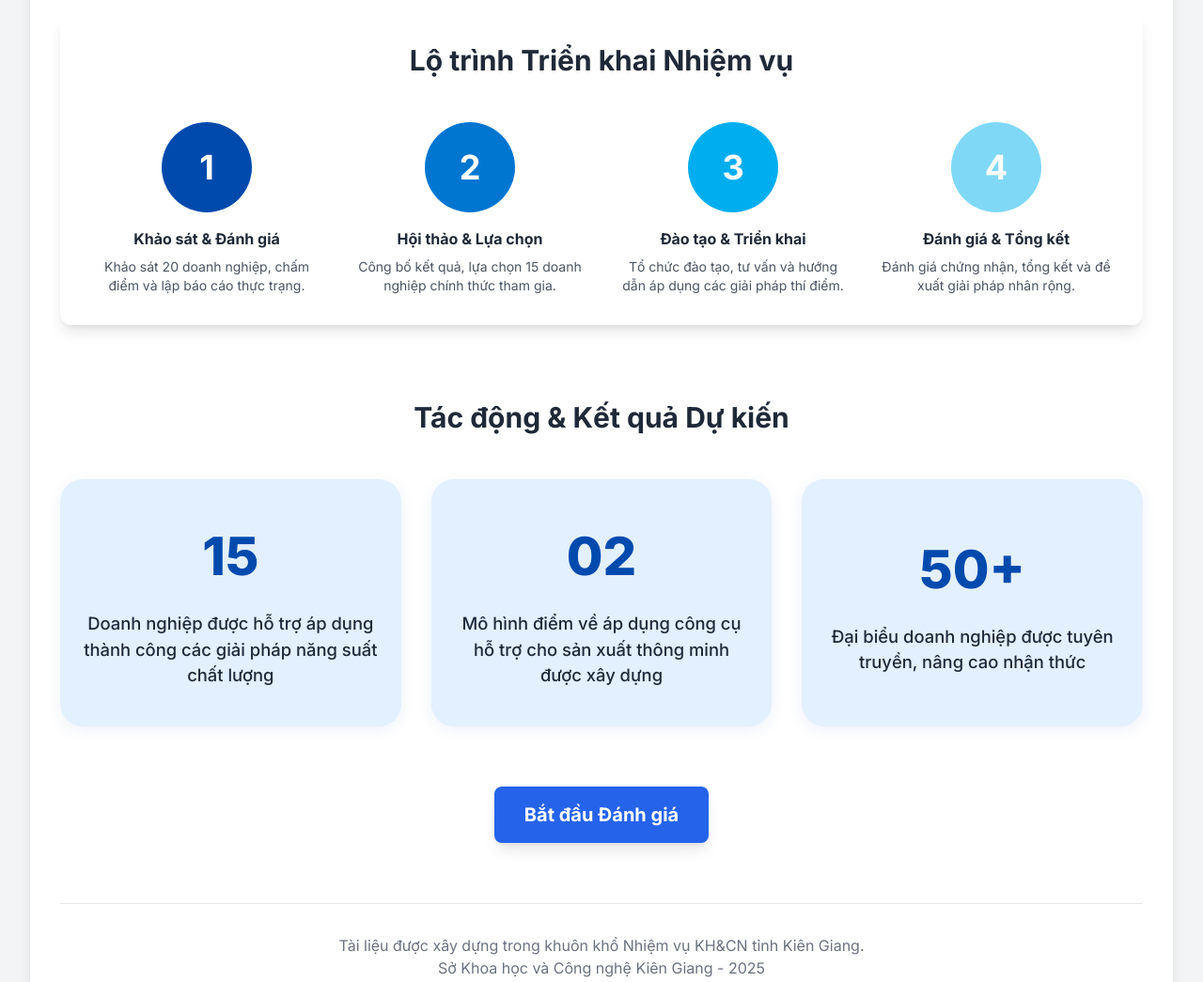
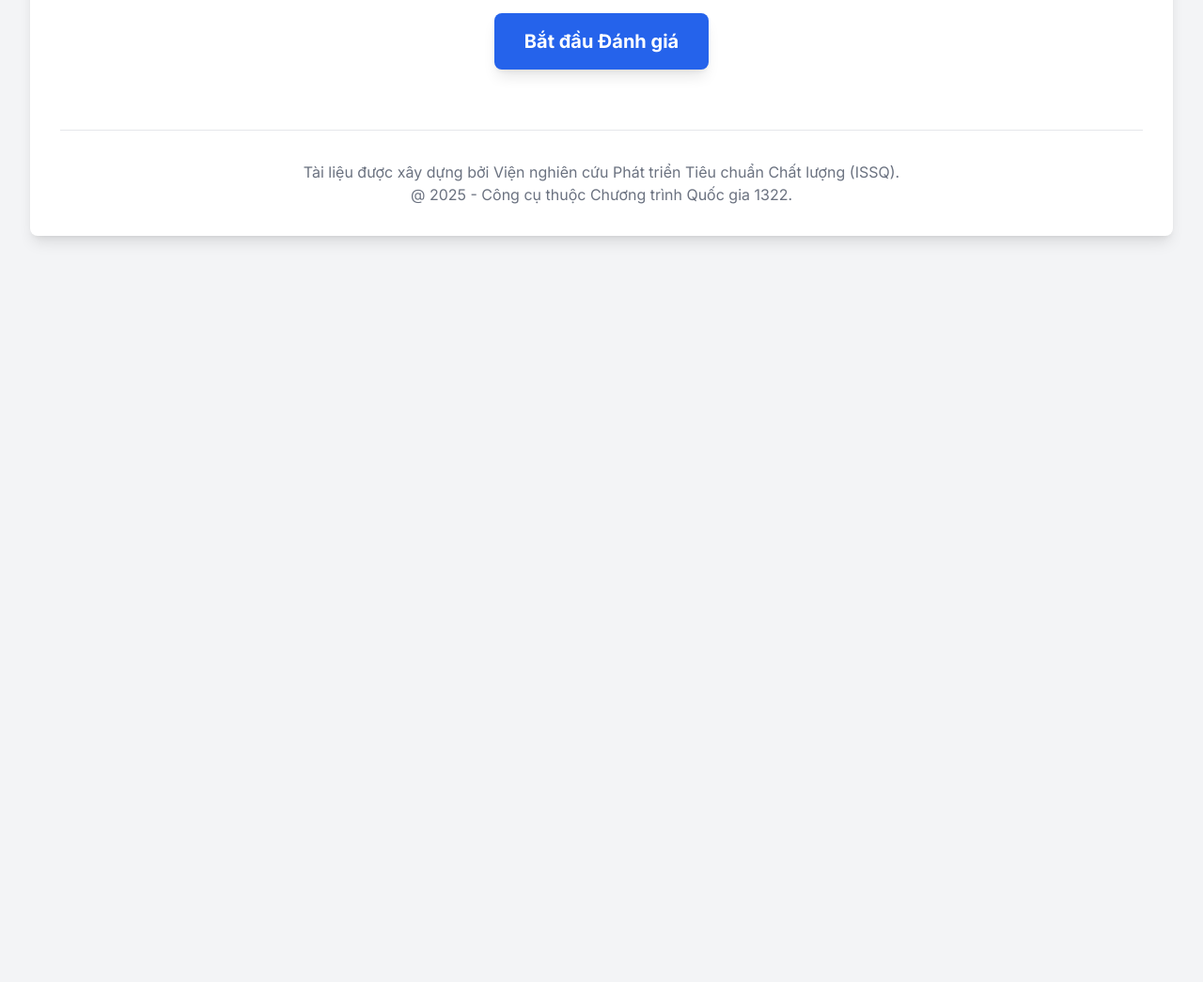
Before and after one commit to hoaQuann/vipa-vietnam, a plain HTML site: page public/index.html in a window 1280 px wide. Shown: the part 1880-2925 px from the top of the page at 94% size. After the commit the page ends 2195 px from the top, so only its background shows below. Drawn offline with nearby package versions, Linux system fonts and the light colour scheme.

Commit message:
first commit

```diff
--- a/public/index.html
+++ b/public/index.html
@@ -124,53 +124,6 @@
                 </div>
             </div>
         </section>
-
-        <!-- Section 4: Implementation Roadmap -->
-        <section class="mb-20 bg-white rounded-xl shadow-lg p-8">
-                <h2 class="text-3xl font-bold text-center mb-12">Lộ trình Triển khai Nhiệm vụ</h2>
-                <div class="grid grid-cols-1 md:grid-cols-2 lg:grid-cols-4 gap-8 text-center">
-                    <div class="flex flex-col items-center">
-                        <div class="bg-[#004AAD] text-white w-24 h-24 rounded-full flex items-center justify-center text-4xl font-bold">1</div>
-                        <h4 class="font-bold mt-4 mb-2">Khảo sát & Đánh giá</h4>
-                        <p class="text-gray-600 text-sm">Khảo sát 20 doanh nghiệp, chấm điểm và lập báo cáo thực trạng.</p>
-                    </div>
-                    <div class="flex flex-col items-center">
-                        <div class="bg-[#0076D1] text-white w-24 h-24 rounded-full flex items-center justify-center text-4xl font-bold">2</div>
-                        <h4 class="font-bold mt-4 mb-2">Hội thảo & Lựa chọn</h4>
-                        <p class="text-gray-600 text-sm">Công bố kết quả, lựa chọn 15 doanh nghiệp chính thức tham gia.</p>
-                    </div>
-                    <div class="flex flex-col items-center mt-8 md:mt-0">
-                        <div class="bg-[#00AEEF] text-white w-24 h-24 rounded-full flex items-center justify-center text-4xl font-bold">3</div>
-                        <h4 class="font-bold mt-4 mb-2">Đào tạo & Triển khai</h4>
-                        <p class="text-gray-600 text-sm">Tổ chức đào tạo, tư vấn và hướng dẫn áp dụng các giải pháp thí điểm.</p>
-                    </div>
-                    <div class="flex flex-col items-center mt-8 md:mt-0">
-                        <div class="bg-[#80D8F7] text-white w-24 h-24 rounded-full flex items-center justify-center text-4xl font-bold">4</div>
-                        <h4 class="font-bold mt-4 mb-2">Đánh giá & Tổng kết</h4>
-                        <p class="text-gray-600 text-sm">Đánh giá chứng nhận, tổng kết và đề xuất giải pháp nhân rộng.</p>
-                    </div>
-                </div>
-        </section>
-
-        <!-- Section 5: Expected Impact -->
-        <section class="mb-12">
-            <h2 class="text-3xl font-bold text-center mb-12">Tác động & Kết quả Dự kiến</h2>
-            <div class="grid grid-cols-1 sm:grid-cols-2 lg:grid-cols-3 gap-8">
-                <div class="impact-card">
-                    <div class="impact-number">15</div>
-                    <div class="impact-text">Doanh nghiệp được hỗ trợ áp dụng thành công các giải pháp năng suất chất lượng</div>
-                </div>
-                <div class="impact-card">
-                    <div class="impact-number">02</div>
-                    <div class="impact-text">Mô hình điểm về áp dụng công cụ hỗ trợ cho sản xuất thông minh được xây dựng</div>
-                </div>
-                <div class="impact-card sm:col-span-2 lg:col-span-1">
-                    <div class="impact-number">50+</div>
-                    <div class="impact-text">Đại biểu doanh nghiệp được tuyên truyền, nâng cao nhận thức</div>
-                </div>
-            </div>
-        </section>
-
             <!-- CTA Button -->
             <section class="text-center mt-16">
                 <button id="start-checklist-btn" class="bg-blue-600 text-white font-bold py-4 px-8 rounded-lg hover:bg-blue-700 transition duration-300 text-xl shadow-lg">
@@ -180,8 +133,8 @@
 
             <!-- Footer -->
             <footer class="text-center text-gray-500 pt-8 mt-16 border-t">
-                <p>Tài liệu được xây dựng trong khuôn khổ Nhiệm vụ KH&CN tỉnh Kiên Giang.</p>
-                <p>Sở Khoa học và Công nghệ Kiên Giang - 2025</p>
+                <p>Tài liệu được xây dựng bởi Viện nghiên cứu Phát triển Tiêu chuẩn Chất lượng (ISSQ).</p>
+                <p>@ 2025 - Công cụ thuộc Chương trình Quốc gia 1322.</p>
             </footer>
         </div>
     </div>
--- a/public/script.js
+++ b/public/script.js
@@ -282,7 +282,8 @@ async function getRecommendation(prompt) {
       const assessmentData = collectFullAssessmentData();
       const summaryScores = assessmentData.summary;
       // Prompt mới: đưa ngành nghề/sản phẩm chủ chốt vào và yêu cầu AI gợi ý phù hợp đặc thù ngành
-      let prompt = `Bạn là một chuyên gia tư vấn chiến lược kinh doanh cho các doanh nghiệp tại tỉnh Kiên Giang, Việt Nam. Một doanh nghiệp có tên "${assessmentData.generalInfo.tenDoanhNghiep || 'Một doanh nghiệp'}" vừa hoàn thành bài đánh giá mức độ sẵn sàng chuyển đổi số (ViPA) và có kết quả như sau:\n`;
+      let prompt = `Bạn là một chuyên gia tư vấn chiến lược chuyển đổi số, chuyên gia năng suất chất lượng cao hàng đầu tại Việt Nam.
+      Một doanh nghiệp có thông tin như sau vừa hoàn thành bài đánh giá ViPA:\n`;
       prompt += `- Sản phẩm/dịch vụ chủ chốt: ${assessmentData.generalInfo.sanPhamChuChot || '[Chưa nhập]'}\n`;
       prompt += `- Tổng điểm ViPA: ${assessmentData.summary.totalVipaScore} - Mức độ: ${assessmentData.summary.finalRank}\n`;
       prompt += `- Điểm các trụ cột:\n`;
@@ -290,6 +291,16 @@ async function getRecommendation(prompt) {
       prompt += `  - Quản lý Năng suất: ${assessmentData.summary.pillar2_avg}\n`;
       prompt += `  - Hệ thống hạ tầng cho CĐS: ${assessmentData.summary.pillar3_avg}\n`;
       prompt += `  - Sản xuất Thông minh: ${assessmentData.summary.pillar4_avg}\n`;
+      prompt = `
+
+      DỰA VÀO CÁC THÔNG TIN TRÊN, CỘNG VỚI VIỆC ĐÃ XÁC ĐỊNH SẢN PHẨM/ DỊCH VỤ CHỦ CHỐT CỦA DOANH NGHIỆP, HÃY CUNG CẤP MỘT BÁO CÁO TƯ VẤN CHI TIẾT:
+
+      1.  **Phân tích SWOT:** Dựa trên kết quả điểm ViPA, hãy xây dựng một phân tích SWOT (Điểm mạnh, Điểm yếu, Cơ hội, Thách thức) cho doanh nghiệp này trong bối cảnh chuyển đổi số.
+
+      2.  **Lộ trình Hành động Chiến lược:** Đề xuất một lộ trình 3 bước cụ thể, ưu tiên các giải pháp nền tảng trước, phù hợp với lĩnh vực kinh doanh của họ. Với mỗi bước, giải thích rõ 'Tại sao' (lợi ích) và 'Làm thế nào' (gợi ý triển khai).
+
+      Vui lòng trình bày câu trả lời bằng tiếng Việt, sử dụng định dạng Markdown chuyên nghiệp, rõ ràng (tiêu đề, in đậm, danh sách).`;
+
 
       const lowScoringCriteria = assessmentData.detailedScores
           .filter(c => c.score && parseFloat(c.score) < 3)
```
